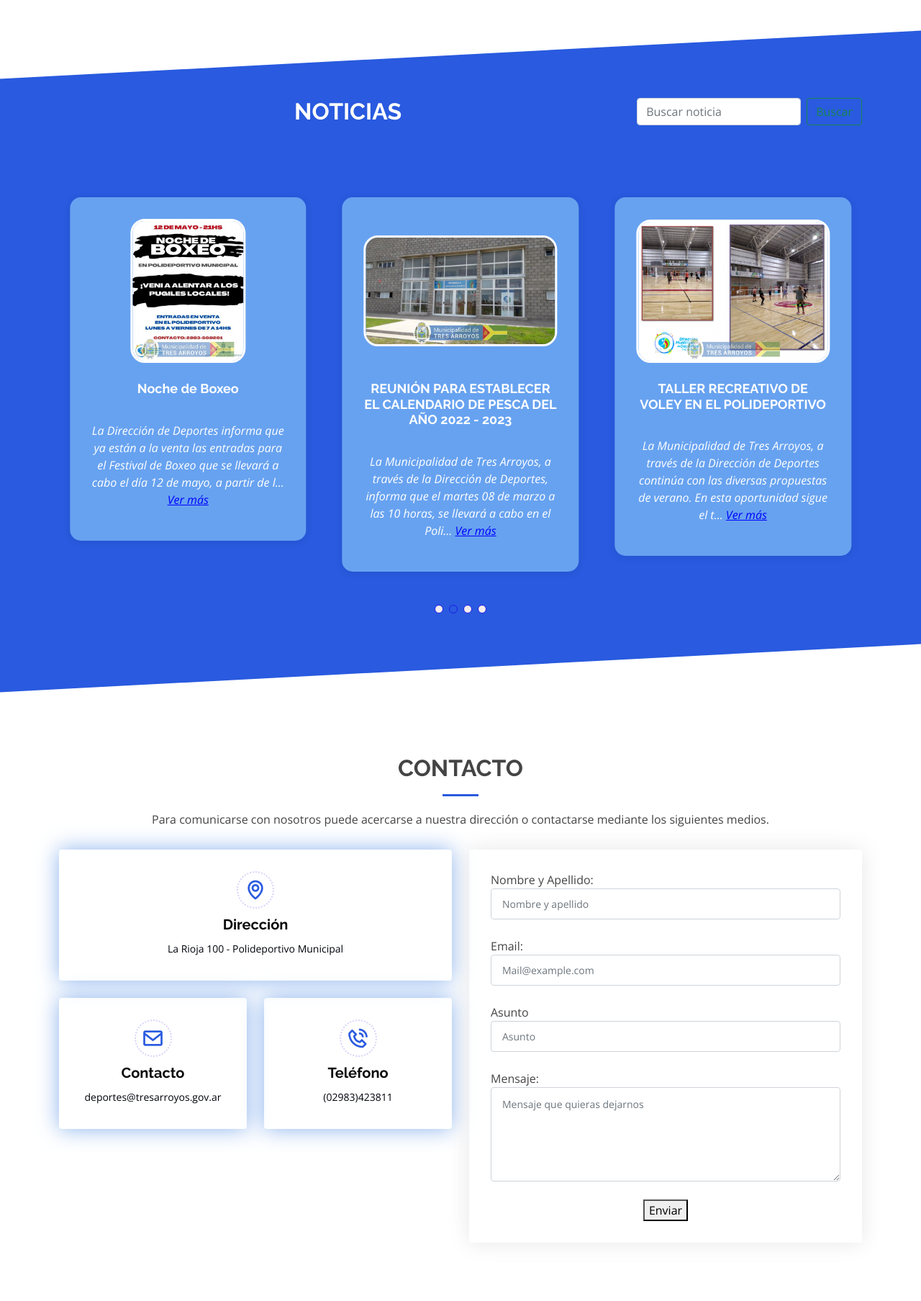
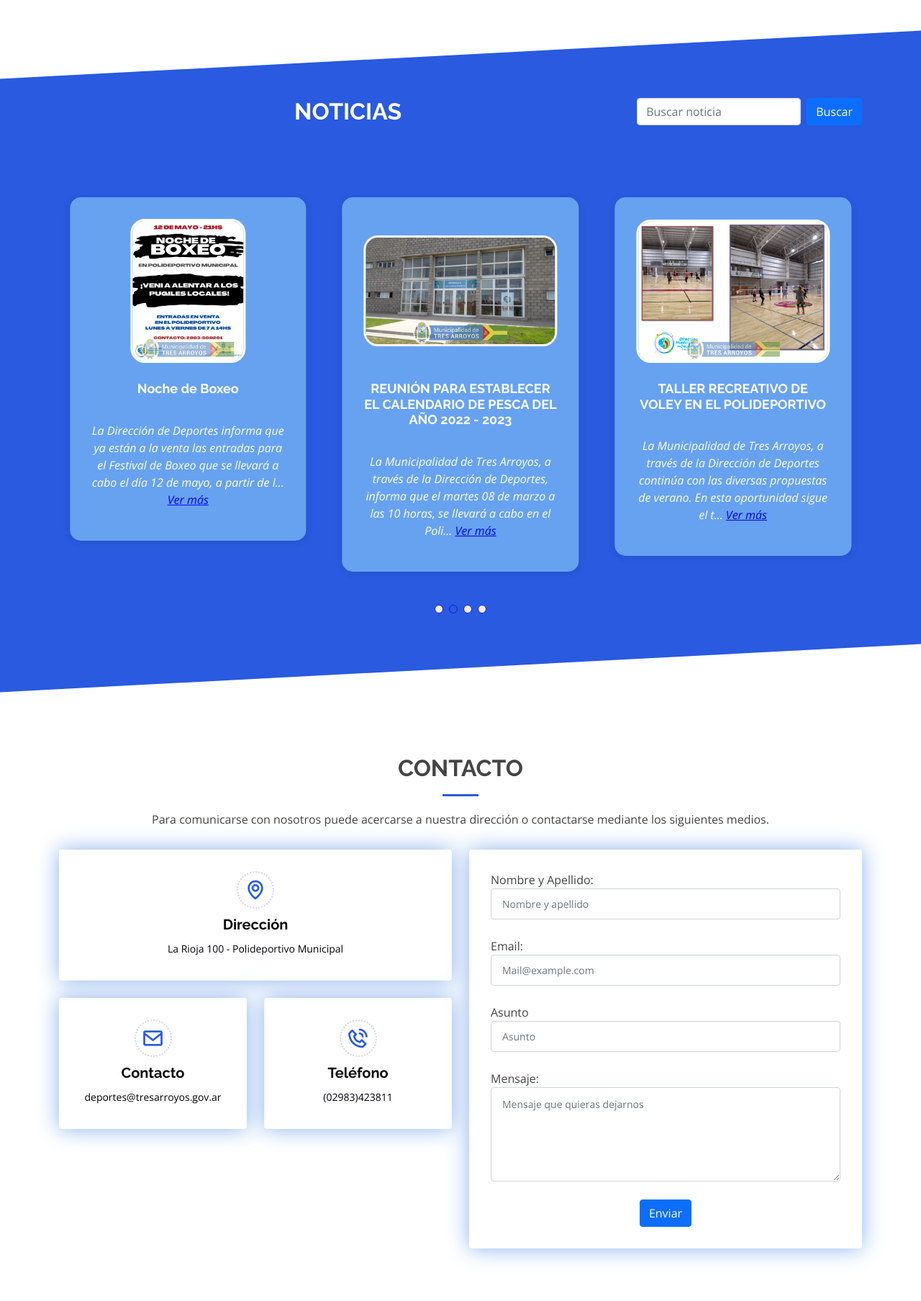
Before and after one commit to AndreaVerne/deportes, a plain HTML site: page index.html in a window 1280 px wide. Shown: the part 2447-4254 px from the top of the page at 72% size. Drawn offline with nearby package versions, Linux system fonts and the light colour scheme.

Commit message:
acomode cosas

```diff
--- a/assets/css/style.css
+++ b/assets/css/style.css
@@ -1296,7 +1296,7 @@ section {
 # Contact
 --------------------------------------------------------------*/
 
-.contact .info-box {
+.contact .info-box  {
     color: #00030a;
     text-align: center;
     box-shadow: 0 0 30px rgba(132, 174, 236, 0.952);
@@ -1304,7 +1304,7 @@ section {
     border-radius: 4px;
 }
 
-.contact .info-box i {
+.contact .info-box i  {
     font-size: 32px;
     color: #295adf;
     border-radius: 50%;
@@ -1327,7 +1327,7 @@ section {
 }
 
 .contact .php-email-form {
-    box-shadow: 0 0 30px rgba(214, 215, 216, 0.6);
+     box-shadow: 0 0 30px rgba(132, 174, 236, 0.952);
     padding: 30px;
     border-radius: 4px;
 }
--- a/index.html
+++ b/index.html
@@ -226,8 +226,8 @@
         <div class="container" data-aos="fade-up">
             <div class="section-title">
                 <form id="botonFiltro" class="d-flex" role="search">
-                    <input class="form-control me-2" type="search" placeholder="Buscar noticia" aria-label="Search">
-                    <button class="btn btn-outline-success" type="submit">Buscar</button>
+                    <input class="form-control me-2" type="text" placeholder="Buscar noticia" aria-label="Search">
+                    <button class="btn btn-primary" type="submit">Buscar</button>
                 </form>
                 <h2>Noticias</h2>
             </div>
@@ -363,7 +363,7 @@
                             <div class="error-message "></div>
                             <div class="sent-message ">Su mensaje ha sido enviado. Gracias.</div>
                         </div>
-                        <div class="text-center "><button type="submit ">Enviar</button></div>
+                        <div  class="text-center"><button class="btn btn-primary" type="submit ">Enviar</button></div>
                     </form>
                 </div>
 
```
